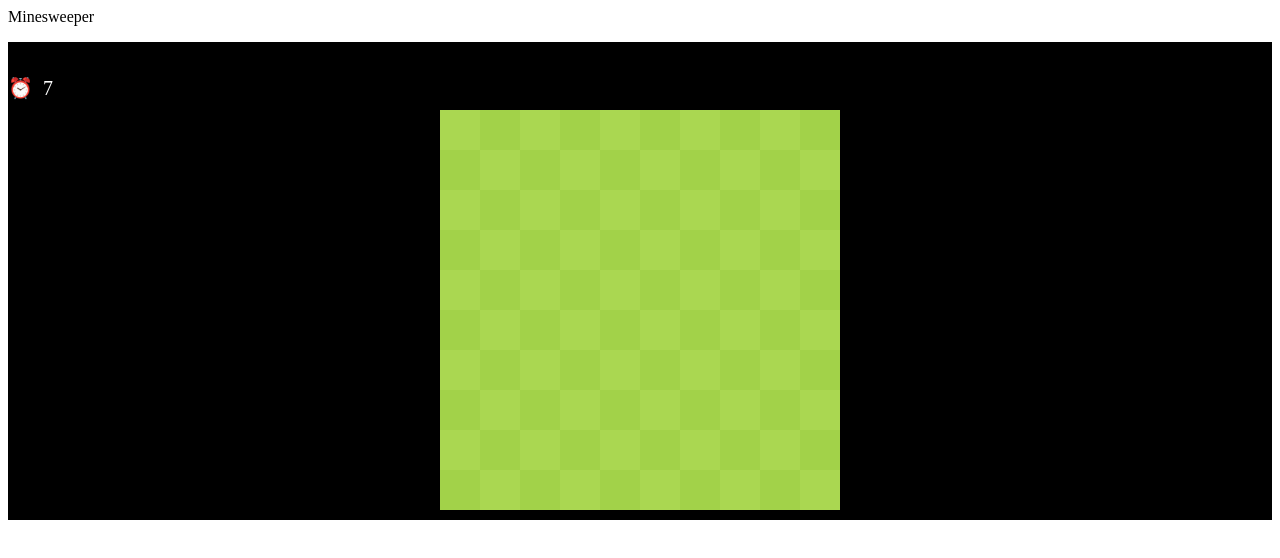
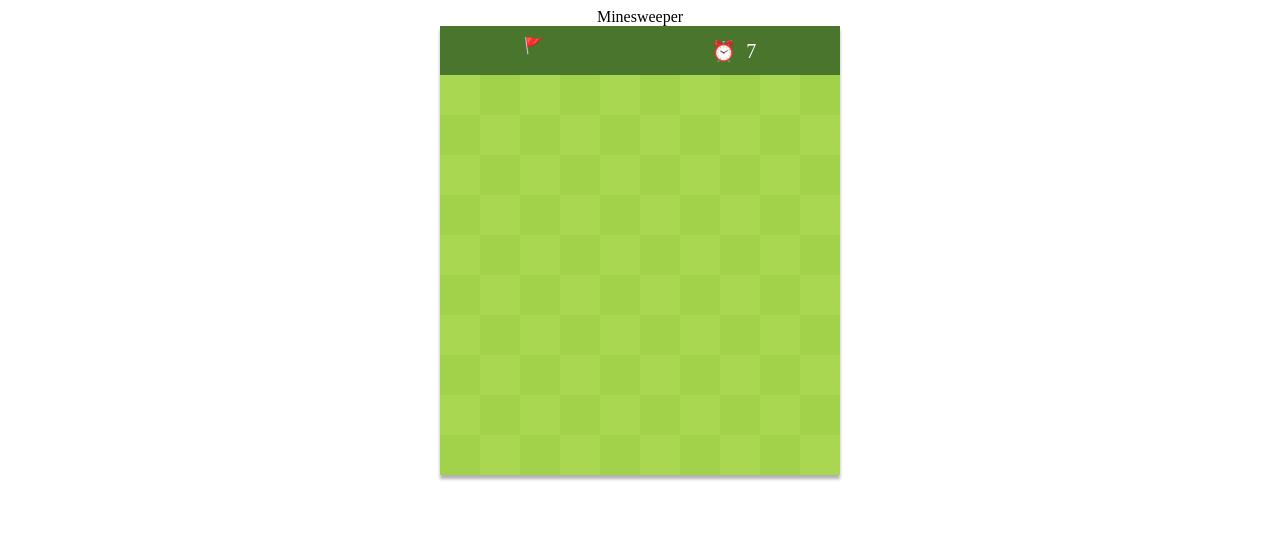
Before and after one commit to jigyasudhingra/minesweeper, a React (Create React App) app: page / in a window 1280 px wide. Shown: the top 558 px of the page. Built offline with nearby package versions, Linux system fonts and the light colour scheme.

Commit message:
Create separate header bar for the upcoming options

```diff
--- a/src/App.css
+++ b/src/App.css
@@ -1,3 +1,12 @@
+.App {
+  text-align: center;
+  display: flex;
+  flex-direction: column;
+  justify-content: center;
+  align-items: center;
+  align-self: center;
+}
+
 .cellStyle {
     width: 40px;
     height: 40px;
--- a/src/App.tsx
+++ b/src/App.tsx
@@ -1,9 +1,10 @@
 import React from 'react'
 import Board from './components/Board'
+import './App.css'
 
 const App: React.FC = () => {
   return (
-    <div>
+    <div className="App">
       <div>Minesweeper</div>
       <Board />
     </div>
--- a/src/components/Board.tsx
+++ b/src/components/Board.tsx
@@ -2,9 +2,9 @@ import React, { useEffect, useState } from 'react'
 import { BoardProps } from '../types/board'
 import BoardCreation from '../utils/boardCreation'
 import revealed from '../utils/reveal'
+import BoxHeader from './BoxHeader'
 import Cell from './Cell'
 import Modal from './Modal'
-import Timer from './Timer'
 
 const Board = () => {
   const [board, setBoard] = useState<Array<BoardProps[]>>([])
@@ -65,19 +65,11 @@ const Board = () => {
   }
 
   return (
-    <div style={{ background: 'black' }}>
-      <p>{nonMinesCount}</p>
-      <Timer gameOver={gameOver} sendTime={setTime} />
     <div
-        style={{
-          padding: 10,
-          display: 'flex',
-          flexDirection: 'column',
-          alignItems: 'center',
-          position: 'relative',
-        }}
+      style={{ boxShadow: '0 4px 3px rgba(0,0,0,0.3)', position: 'relative' }}
     >
       {gameOver && <Modal restartGame={restartGame} />}
+      <BoxHeader gameOver={gameOver} setTime={setTime} />
       {board?.map((row: BoardProps[]) => {
         return (
           <div style={{ display: 'flex' }}>
@@ -94,7 +86,6 @@ const Board = () => {
         )
       })}
     </div>
-    </div>
   )
 }
 
--- /dev/null
+++ b/src/components/BoxHeader.tsx
@@ -0,0 +1,30 @@
+import React, { Dispatch, SetStateAction } from 'react'
+import Timer from './Timer'
+
+interface BoxHeaderProps {
+  gameOver: boolean
+  setTime: Dispatch<SetStateAction<number>>
+}
+
+const BoxHeader = (props: BoxHeaderProps) => {
+  const { gameOver, setTime } = props
+  return (
+    <div
+      style={{
+        background: '#4a752c',
+        padding: '10px 0',
+        display: 'flex',
+        flexDirection: 'row',
+        justifyContent: 'space-around',
+        alignItems: 'center',
+      }}
+    >
+      <span role="img" aria-label="flag" style={{ paddingBottom: 10 }}>
+        🚩
+      </span>
+      <Timer gameOver={gameOver} sendTime={setTime} />
+    </div>
+  )
+}
+
+export default BoxHeader
--- a/src/components/Timer.tsx
+++ b/src/components/Timer.tsx
@@ -1,6 +1,6 @@
 import React, { useState, useEffect, Dispatch, SetStateAction } from 'react'
 
-interface TimerProps {
+export interface TimerProps {
   gameOver: boolean
   sendTime: Dispatch<SetStateAction<number>>
 }
@@ -23,14 +23,12 @@ const Timer = (props: TimerProps) => {
       const newTime = time + 1
       setTime(newTime)
     }
+
     timeIntervalId = setTimeout(() => {
       incrementTime()
     }, 1000)
-    if (gameOver) {
-      //   let updatedTime = JSON.parse(JSON.stringify(time));
 
-      clearInterval(timeIntervalId)
-    }
+    if (gameOver) clearInterval(timeIntervalId)
   }, [time, setTime, gameOver, sendTime])
 
   return (
```
Lines whose indentation alone changed are shown as unchanged.
